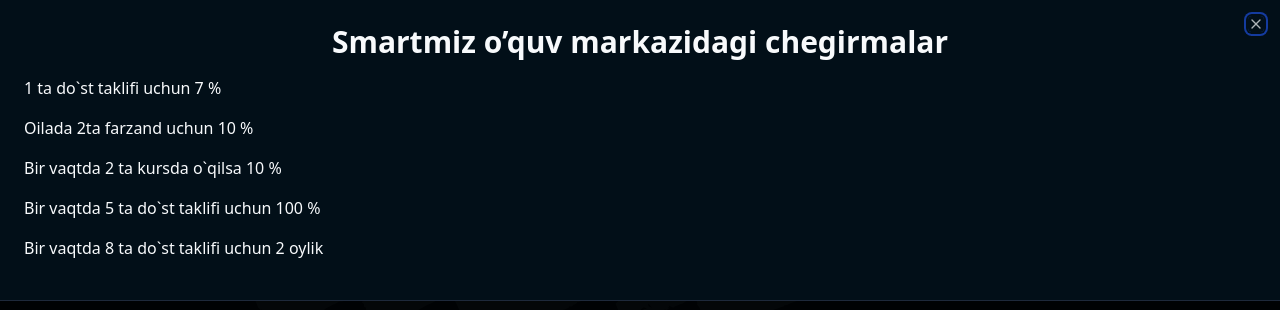
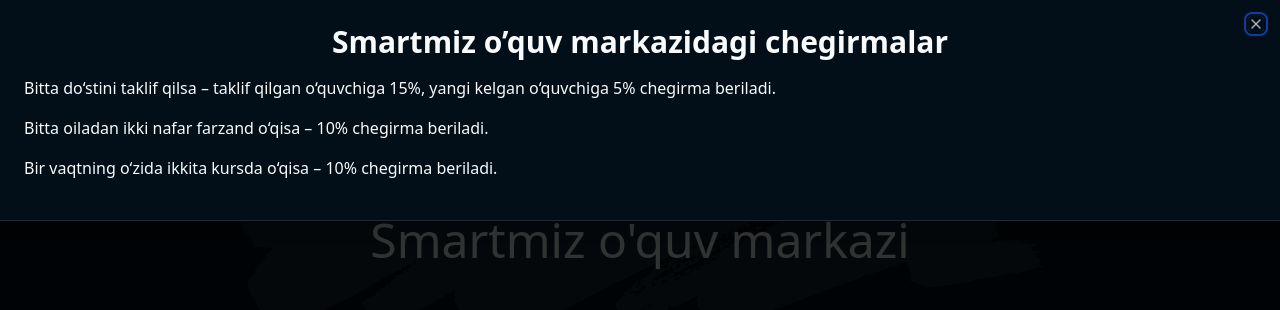
Before and after one commit to muhammadibrohimov26/smartmiz, a Next.js app: page / in a window 1280 px wide. Shown: the top 310 px of the page. Built offline with nearby package versions, Linux system fonts and the light colour scheme.

Commit message:
Update discount offers in chegirma.tsxnew aksiya

```diff
--- a/app/(root)/_components/chegirma.tsx
+++ b/app/(root)/_components/chegirma.tsx
@@ -38,11 +38,11 @@
           </SheetHeader>
           <div className="grid gap-4 py-4">
             <div className="grid grid-cols-1 items-center gap-4">
-              <p>1 ta do`st taklifi uchun 7 %</p>
-              <p> Oilada 2ta farzand uchun 10 % </p>
-              <p>Bir vaqtda 2 ta kursda o`qilsa 10 % </p>
-              <p> Bir vaqtda 5 ta do`st taklifi uchun 100 % </p>
-              <p>Bir vaqtda 8 ta do`st taklifi uchun 2 oylik</p>
+              <p> Bitta do‘stini taklif qilsa – taklif qilgan o‘quvchiga 15%, yangi kelgan o‘quvchiga 5% chegirma beriladi. </p>
+              <p> Bitta oiladan ikki nafar farzand o‘qisa – 10% chegirma beriladi. </p>
+              <p> Bir vaqtning o‘zida ikkita kursda o‘qisa – 10% chegirma beriladi. </p>
+              {/* <p> Bir vaqtda 5 ta do`st taklifi uchun 100 % </p>
+              <p>Bir vaqtda 8 ta do`st taklifi uchun 2 oylik</p> */}
             </div>
           </div>
         </SheetContent>
```
